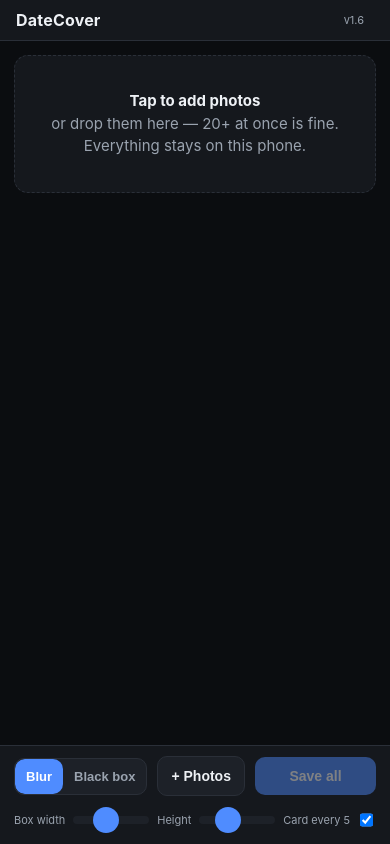
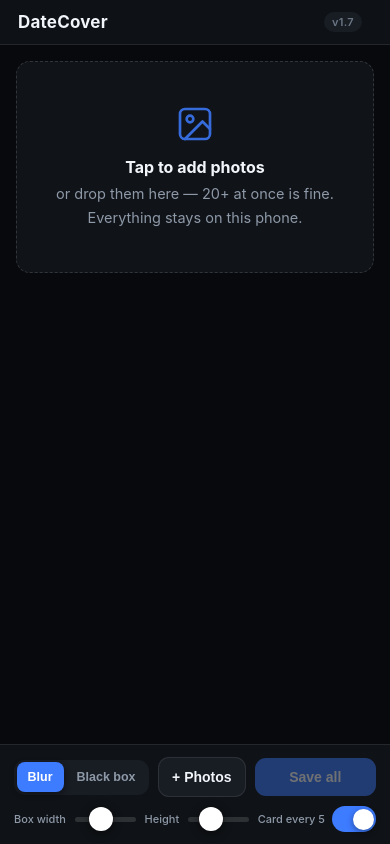
Before and after one commit to Aws8/datecover, a plain HTML site: page index.html in a window 390 px wide. Drawn offline with Linux system fonts and the light colour scheme.

Commit message:
v1.7: full visual refinement — iOS-native controls, motion, elevation, polish

```diff
--- a/index.html
+++ b/index.html
@@ -14,8 +14,13 @@
 <link rel="icon" type="image/png" href="icons/icon-192.png">
 <style>
   :root{
-    --bg:#0b0d10; --panel:#15181d; --panel2:#1d2128; --line:#2a2f38;
-    --txt:#eef1f5; --mut:#9aa3af; --acc:#4f8cff; --acc2:#2f6bea; --danger:#ff5d5d;
+    --bg:#08090c; --panel:#101318; --panel2:#181c23; --panel3:#1f242e;
+    --line:rgba(255,255,255,.09); --line2:rgba(255,255,255,.14);
+    --txt:#f2f5f9; --mut:#8e99a8; --mut2:#6b7684;
+    --acc:#3d7bff; --acc-hi:#5c91ff; --acc2:#2f62d8; --danger:#ff5d5d;
+    --r-lg:14px; --r-md:11px; --r-sm:8px;
+    --shadow:0 8px 24px rgba(0,0,0,.45);
+    --ease:cubic-bezier(.22,1,.36,1);
     --safe-b: env(safe-area-inset-bottom, 0px);
   }
   *{box-sizing:border-box; -webkit-tap-highlight-color:transparent}
@@ -23,90 +28,123 @@
     font-family:-apple-system,BlinkMacSystemFont,"SF Pro Text","Segoe UI",Roboto,Helvetica,Arial,sans-serif;
     -webkit-text-size-adjust:100%;}
   body{display:flex;flex-direction:column;overscroll-behavior:none;height:100dvh;touch-action:manipulation}
-  button{-webkit-appearance:none;appearance:none;border-radius:10px}
-  input[type=range]{-webkit-appearance:none;appearance:none;background:var(--panel2);border-radius:6px;height:8px}
-  input[type=range]::-webkit-slider-thumb{-webkit-appearance:none;appearance:none;width:26px;height:26px;border-radius:50%;background:var(--acc)}
-  header{display:flex;align-items:center;justify-content:space-between;
-    padding:calc(10px + env(safe-area-inset-top,0px)) 16px 10px;border-bottom:1px solid var(--line);background:var(--panel)}
-  header h1{font-size:17px;margin:0;font-weight:650;letter-spacing:.2px}
+  ::selection{background:rgba(61,123,255,.35)}
+  ::-webkit-scrollbar{width:0;height:0}
+  button{-webkit-appearance:none;appearance:none;border-radius:var(--r-md);cursor:pointer;
+    transition:transform .12s var(--ease), background .18s var(--ease), opacity .18s var(--ease)}
+  button:active{transform:scale(.96)}
+  button:focus-visible{outline:2px solid var(--acc-hi);outline-offset:2px}
+
+  /* sliders — iOS-style thin track, floating thumb */
+  input[type=range]{-webkit-appearance:none;appearance:none;background:rgba(255,255,255,.13);border-radius:99px;height:5px;outline:none}
+  input[type=range]::-webkit-slider-thumb{-webkit-appearance:none;appearance:none;width:24px;height:24px;border-radius:50%;
+    background:#fff;border:none;box-shadow:0 2px 8px rgba(0,0,0,.5), 0 0 0 .5px rgba(0,0,0,.2)}
+  input[type=range]::-moz-range-thumb{width:24px;height:24px;border-radius:50%;background:#fff;border:none;box-shadow:0 2px 8px rgba(0,0,0,.5)}
+
+  header{display:flex;align-items:center;
+    padding:calc(12px + env(safe-area-inset-top,0px)) 18px 12px;border-bottom:1px solid var(--line);
+    background:rgba(16,19,24,.92);backdrop-filter:blur(14px);-webkit-backdrop-filter:blur(14px)}
+  header h1{font-size:17px;margin:0;font-weight:700;letter-spacing:.2px}
   header .count{font-size:13px;color:var(--mut)}
-  header .ver{font-size:11px;color:var(--mut);margin-left:auto;margin-right:10px}
+  header .ver{font-size:11px;color:var(--mut2);margin-left:auto;margin-right:10px;font-weight:600;
+    background:var(--panel2);padding:3px 8px;border-radius:99px;letter-spacing:.3px}
   header .count{margin-left:0}
-  main{flex:1;overflow-y:auto;padding:14px;-webkit-overflow-scrolling:touch}
-  .drop{border:1.5px dashed var(--line);border-radius:14px;padding:34px 16px;text-align:center;color:var(--mut);
-    background:var(--panel);font-size:15px;line-height:1.5}
-  .drop b{color:var(--txt)}
-  .grid{display:grid;grid-template-columns:repeat(3,1fr);gap:8px}
-  .cell{position:relative;aspect-ratio:1/1;border-radius:10px;overflow:hidden;background:var(--panel2);
-    border:1px solid var(--line)}
+
+  main{flex:1;overflow-y:auto;padding:16px;-webkit-overflow-scrolling:touch}
+  .drop{border:1.5px dashed var(--line2);border-radius:var(--r-lg);padding:42px 20px;text-align:center;color:var(--mut);
+    background:var(--panel);font-size:14.5px;line-height:1.65}
+  .drop b{color:var(--txt);font-size:16px;display:block;margin:10px 0 2px}
+  .drop svg{display:block;margin:0 auto;opacity:.85}
+  .grid{display:grid;grid-template-columns:repeat(3,1fr);gap:9px}
+  .cell{position:relative;aspect-ratio:1/1;border-radius:var(--r-md);overflow:hidden;background:var(--panel2);
+    border:1px solid var(--line);animation:pop .3s var(--ease) backwards}
+  @keyframes pop{from{opacity:0;transform:scale(.92)}}
   .cell canvas{width:100%;height:100%;object-fit:cover;display:block}
-  .cell .rm{position:absolute;top:5px;right:5px;width:24px;height:24px;border-radius:50%;
-    background:rgba(0,0,0,.72);color:#fff;border:none;font-size:15px;line-height:1;display:flex;align-items:center;justify-content:center}
-  .toolbar{display:flex;gap:8px;padding:10px 14px calc(10px + var(--safe-b));border-top:1px solid var(--line);
-    background:var(--panel);align-items:center;flex-wrap:wrap}
-  .seg{display:flex;background:var(--panel2);border:1px solid var(--line);border-radius:10px;overflow:hidden}
-  .seg button{background:transparent;border:none;color:var(--mut);padding:10px 14px;font-size:14px;font-weight:600}
-  .seg button.on{background:var(--acc);color:#fff}
-  .btn{background:var(--acc);border:none;color:#fff;border-radius:10px;padding:11px 16px;font-size:15px;font-weight:650}
+  .cell .rm{position:absolute;top:6px;right:6px;width:25px;height:25px;border-radius:50%;
+    background:rgba(10,10,14,.6);backdrop-filter:blur(6px);-webkit-backdrop-filter:blur(6px);
+    color:#fff;border:none;font-size:15px;line-height:1;display:flex;align-items:center;justify-content:center}
+
+  /* bottom toolbar */
+  .toolbar{display:flex;gap:9px;padding:12px 14px calc(12px + var(--safe-b));border-top:1px solid var(--line);
+    background:rgba(16,19,24,.95);backdrop-filter:blur(14px);-webkit-backdrop-filter:blur(14px);align-items:center;flex-wrap:wrap}
+  .seg{display:flex;background:var(--panel2);border-radius:var(--r-md);padding:2.5px;gap:2px}
+  .seg button{background:transparent;border:none;color:var(--mut);padding:8px 14px;font-size:13.5px;font-weight:600;border-radius:var(--r-sm)}
+  .seg button.on{background:var(--acc);color:#fff;box-shadow:0 2px 6px rgba(0,0,0,.4)}
+  .btn{background:var(--acc);border:none;color:#fff;padding:11px 16px;font-size:15px;font-weight:650;
+    box-shadow:0 2px 8px rgba(0,0,0,.35)}
   .btn:active{background:var(--acc2)}
-  .btn.ghost{background:var(--panel2);color:var(--txt);border:1px solid var(--line)}
+  .btn.ghost{background:var(--panel2);color:var(--txt);box-shadow:none;border:1px solid var(--line)}
   .btn.grow{flex:1}
-  .btn:disabled{opacity:.45}
-  .row{display:flex;align-items:center;gap:8px;width:100%;flex-wrap:wrap}
-  .row label{font-size:13px;color:var(--mut);white-space:nowrap}
-  input[type=range]{flex:1;min-width:80px;accent-color:var(--acc)}
+  .btn:disabled{opacity:.4;box-shadow:none}
+  .row{display:flex;align-items:center;gap:10px;width:100%;flex-wrap:nowrap}
+  .row label{font-size:12px;color:var(--mut);white-space:nowrap;font-weight:500}
+  input[type=range]{flex:1;min-width:60px;accent-color:var(--acc)}
+
+  /* iOS-style switch */
+  .sw{-webkit-appearance:none;appearance:none;width:44px;height:26px;border-radius:99px;background:rgba(255,255,255,.16);
+    position:relative;transition:background .2s var(--ease);flex:0 0 auto;outline:none;border:none;margin:0}
+  .sw:checked{background:var(--acc)}
+  .sw::after{content:"";position:absolute;top:2.5px;left:2.5px;width:21px;height:21px;border-radius:50%;background:#fff;
+    box-shadow:0 2px 6px rgba(0,0,0,.4);transition:transform .2s var(--ease)}
+  .sw:checked::after{transform:translateX(18px)}
+
   @media (max-width:600px){
-    .toolbar{gap:10px}
-    .seg button{padding:10px 11px;font-size:13px}
+    .seg button{padding:8px 11px;font-size:12.5px}
     .btn{padding:11px 13px;font-size:14px}
-    .row{gap:6px}
+    .row{gap:7px}
     .row label{font-size:11px}
-    #wRange{min-width:70px}
-    #hRange{min-width:60px}
-    .grid{grid-template-columns:repeat(3,1fr);gap:6px}
-    header h1{font-size:16px}
+    .grid{gap:7px}
   }
+
   /* editor overlay */
   .ed{position:fixed;inset:0;background:#000;display:none;flex-direction:column;z-index:20}
-  .ed.open{display:flex}
+  .ed.open{display:flex;animation:edIn .22s var(--ease)}
+  @keyframes edIn{from{opacity:0}}
   .ed .stage{flex:1;position:relative;overflow:hidden;touch-action:none;display:flex;align-items:center;justify-content:center}
   .ed .imgwrap{position:relative;line-height:0}
   .ed .imgwrap canvas{max-width:100%;display:block}
-  .mask{position:absolute;border:1.5px solid var(--acc);background:rgba(79,140,255,.18);border-radius:2px}
-  .mask.black{background:rgba(0,0,0,.85);border-color:#666}
-  .mask:not(.sel){opacity:.55}
-  .mask.sel{border-width:2.5px;opacity:1}
-  .ed .bar button:disabled{opacity:.4}
-  .mask .hd{position:absolute;width:34px;height:34px;right:-18px;bottom:-18px;border-radius:50%;
-    background:var(--acc);border:2px solid #fff;touch-action:none}
+  .mask{position:absolute;border:1.5px solid var(--acc-hi);background:rgba(61,123,255,.16);border-radius:3px}
+  .mask.black{background:rgba(0,0,0,.85);border-color:rgba(255,255,255,.35)}
+  .mask:not(.sel){opacity:.5}
+  .mask.sel{border-width:2px;opacity:1}
+  .ed .bar button:disabled{opacity:.35}
+  .mask .hd{position:absolute;width:34px;height:34px;right:-17px;bottom:-17px;border-radius:50%;
+    background:var(--acc);border:2.5px solid #fff;box-shadow:0 2px 8px rgba(0,0,0,.5);touch-action:none}
   #brushLayer{position:absolute;left:0;top:0;touch-action:none;pointer-events:none}
   #brushLayer.active{pointer-events:auto}
-  #toolSeg{display:flex;background:var(--panel2,#1a2027);border-radius:10px}
-  #toolSeg button{padding:9px 13px;font-size:13px}
-  .ed .bar{display:flex;gap:8px;padding:10px 14px calc(10px + var(--safe-b));background:var(--panel);
+  #toolSeg button{padding:8px 13px;font-size:12.5px}
+  .ed .bar{display:flex;gap:8px;padding:11px 13px calc(11px + var(--safe-b));background:rgba(16,19,24,.97);
     border-top:1px solid var(--line);align-items:center;flex-wrap:wrap}
   .ed .nav{position:absolute;top:calc(10px + env(safe-area-inset-top,0px));left:0;right:0;display:flex;
     justify-content:space-between;padding:0 12px;pointer-events:none}
-  .ed .nav button{pointer-events:auto;background:rgba(0,0,0,.6);border:1px solid var(--line);color:#fff;
-    border-radius:10px;padding:8px 12px;font-size:14px}
-  .toast{position:fixed;left:50%;bottom:calc(24px + var(--safe-b));transform:translateX(-50%);
-    background:#222a33;border:1px solid var(--line);color:var(--txt);padding:10px 18px;border-radius:12px;
-    font-size:14px;display:none;z-index:40;white-space:nowrap}
-  .busy{position:fixed;inset:0;background:rgba(0,0,0,.55);display:none;align-items:center;justify-content:center;z-index:50}
-  .busy .card{background:var(--panel);border:1px solid var(--line);border-radius:14px;padding:22px 30px;text-align:center;font-size:15px}
+  .ed .nav button{pointer-events:auto;background:rgba(12,14,18,.55);backdrop-filter:blur(10px);-webkit-backdrop-filter:blur(10px);
+    border:1px solid var(--line2);color:#fff;border-radius:99px;padding:9px 15px;font-size:14px;font-weight:600}
+  .ed .bar .btn{padding:9px 13px;font-size:13.5px}
+
+  .toast{position:fixed;left:50%;bottom:calc(28px + var(--safe-b));transform:translateX(-50%) translateY(8px);
+    background:rgba(24,28,35,.92);backdrop-filter:blur(12px);-webkit-backdrop-filter:blur(12px);
+    border:1px solid var(--line2);color:var(--txt);padding:11px 20px;border-radius:99px;
+    font-size:14px;font-weight:500;display:none;z-index:40;white-space:nowrap;box-shadow:var(--shadow);
+    opacity:0;transition:opacity .25s var(--ease), transform .25s var(--ease)}
+  .toast.show{display:block;opacity:1;transform:translateX(-50%) translateY(0)}
+  .busy{position:fixed;inset:0;background:rgba(4,5,8,.6);backdrop-filter:blur(3px);-webkit-backdrop-filter:blur(3px);
+    display:none;align-items:center;justify-content:center;z-index:50}
+  .busy .card{background:var(--panel2);border:1px solid var(--line2);border-radius:var(--r-lg);
+    padding:22px 32px;text-align:center;font-size:15px;font-weight:550;box-shadow:var(--shadow)}
   .hidden{display:none!important}
 </style>
 </head>
 <body>
 <header>
   <h1>DateCover</h1>
-  <span class="ver" id="ver">v1.6</span>
+  <span class="ver" id="ver">v1.7</span>
   <span class="count" id="count"></span>
 </header>
 
 <main id="main">
   <div class="drop" id="drop">
-    <b>Tap to add photos</b><br>
+    <svg width="40" height="40" viewBox="0 0 24 24" fill="none" stroke="#3d7bff" stroke-width="1.6" stroke-linecap="round" stroke-linejoin="round"><rect x="3" y="3" width="18" height="18" rx="3"/><circle cx="9" cy="9" r="2"/><path d="m21 15-4.5-4.5L6 21"/></svg>
+    <b>Tap to add photos</b>
     or drop them here — 20+ at once is fine.<br>
     Everything stays on this phone.
   </div>
@@ -126,7 +164,7 @@
     <label>Height</label>
     <input type="range" id="hRange" min="3" max="16" value="7">
     <label>Card every 5</label>
-    <input type="checkbox" id="sepToggle" checked style="width:22px;height:22px;flex:0">
+    <input type="checkbox" id="sepToggle" class="sw" checked>
   </div>
 </div>
 
@@ -165,7 +203,7 @@
 
 <script src="ocr/tesseract.min.js"></script>
 <script>
-const VERSION = "v1.6";
+const VERSION = "v1.7";
 "use strict";
 /* ---------- state ---------- */
 const items = [];            // {id,name,file,img,w,h,box:{x,y,w,h},proc}
@@ -742,8 +780,8 @@ async function makeZip(files){
 }
 
 /* ---------- misc ---------- */
-function toast(m){ const t=$("#toast"); t.textContent=m; t.style.display="block";
-  clearTimeout(t._t); t._t=setTimeout(()=>t.style.display="none",2200); }
+function toast(m){ const t=$("#toast"); t.textContent=m; t.classList.add("show");
+  clearTimeout(t._t); t._t=setTimeout(()=>t.classList.remove("show"),2200); }
 function showBusy(m){ $("#busyTxt").textContent=m||"Working…"; $("#busy").style.display="flex"; }
 function hideBusy(){ $("#busy").style.display="none"; }
 
--- a/sw.js
+++ b/sw.js
@@ -1,4 +1,4 @@
-const CACHE = "datecover-v16";
+const CACHE = "datecover-v17";
 const ASSETS = [
   "./",
   "index.html",
```
